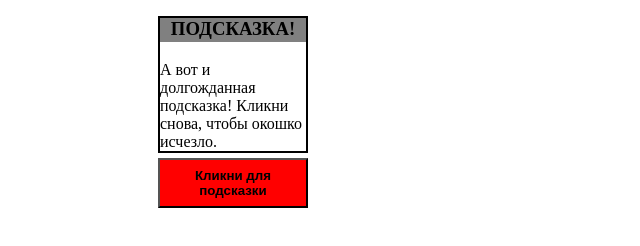
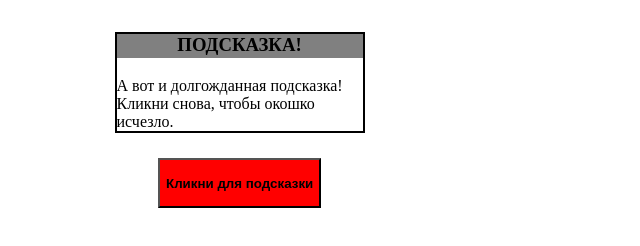
Before and after one commit to Geluza/ahj-5.1, a website built with webpack: page src/index.html in a window 1280 px wide. Both pictures are taken after a click on the button "Кликни для подсказки". Shown: the whole page, without its empty margins (0-640 px from the left). Built offline with nearby package versions, Linux system fonts and the light colour scheme.

Commit message:
commit 14/04

```diff
--- a/src/css/style.css
+++ b/src/css/style.css
@@ -2,14 +2,13 @@ button {
   background-color: red;
   margin-top: 150px;
   margin-left: 150px;
-  width: 150px;
   height: 50px;
   font-weight: bold;
 }
 
 .popover {
   border: 2px solid black;
-  width: 150px;
+  width: 250px;
   text-align: left;
   box-sizing: border-box;
   position: absolute;
--- a/src/js/Popovertoggle.js
+++ b/src/js/Popovertoggle.js
@@ -10,10 +10,9 @@ function clickPop() {
       const popover = document.createElement('div');
       popover.className = 'popover';
       popover.innerHTML += `<h3 class="pop-title">${btn.dataset.title}</h3><span class="pop-text">${btn.dataset.text}</span>`;
-      const indent = 5;
       btn.offsetParent.appendChild(popover);
-      popover.style.left = `${btn.offsetLeft}px`;
-      popover.style.top = `${btn.offsetTop - popover.offsetHeight - indent}px`;
+      popover.style.left = `${btn.offsetLeft - (popover.offsetWidth - btn.offsetWidth) / 2}px`;
+      popover.style.top = `${btn.offsetTop - popover.offsetHeight - (btn.offsetHeight / 2)}px`;
     }
   });
 }
```
Also changed, not shown: e2e/e2e.test.js (+3 -3 lines), README.md (added).
